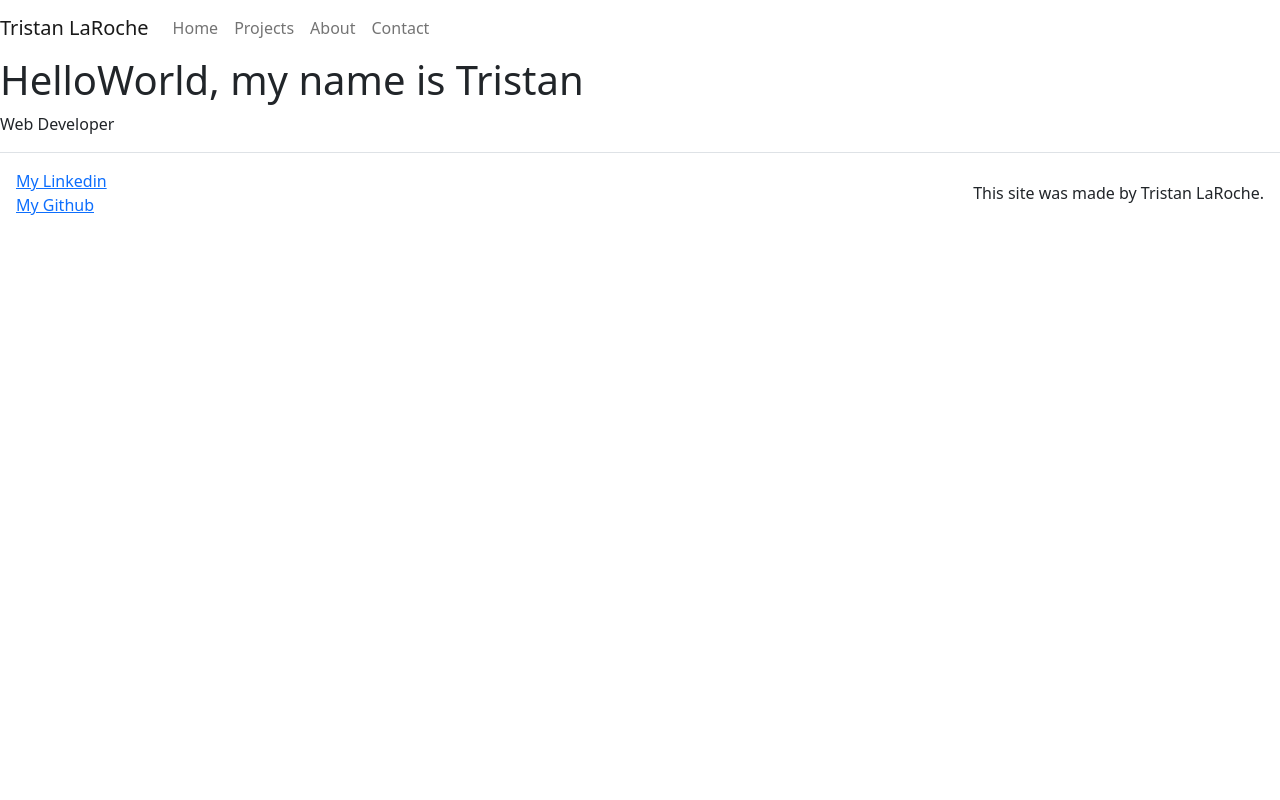
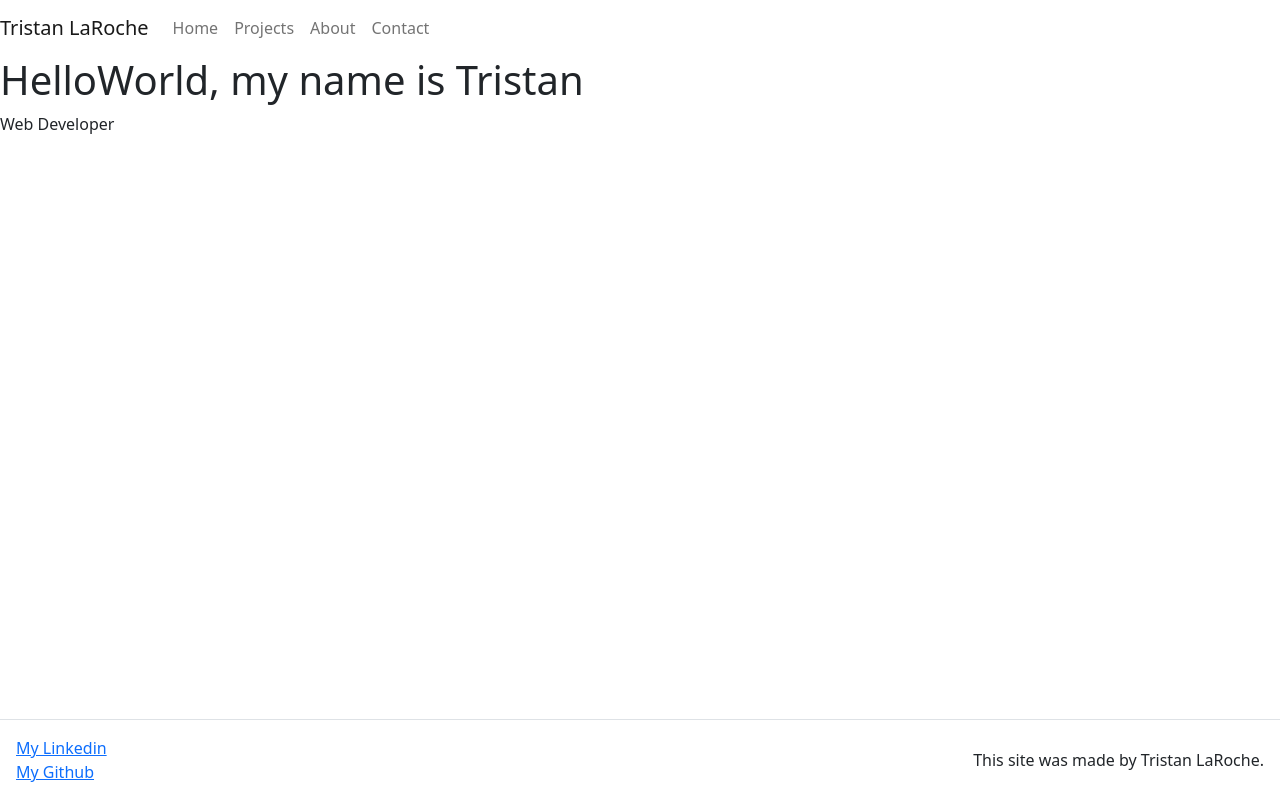
Before and after one commit to taroche/Profile, a React (Create React App) app: page / in a window 1280 px wide. Built offline with nearby package versions, Linux system fonts and the light colour scheme.

Commit message:
styled footer so it's fixed to bottom of page

```diff
--- a/src/App.css
+++ b/src/App.css
@@ -12,3 +12,11 @@
 .carousel-caption-positon {
   position: static !important;
   }
+
+  .footer {
+    position: fixed;
+    left: 0;
+    bottom: 0;
+    width: 100%;
+    background-color: white;
+  }
```
